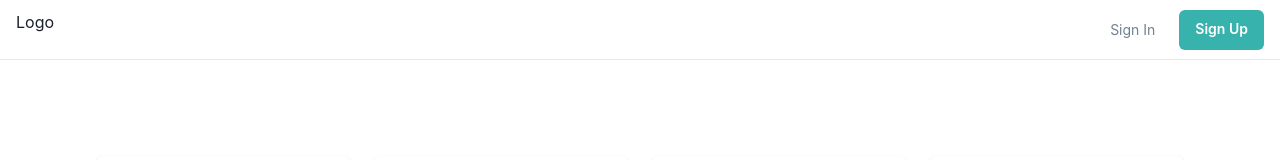
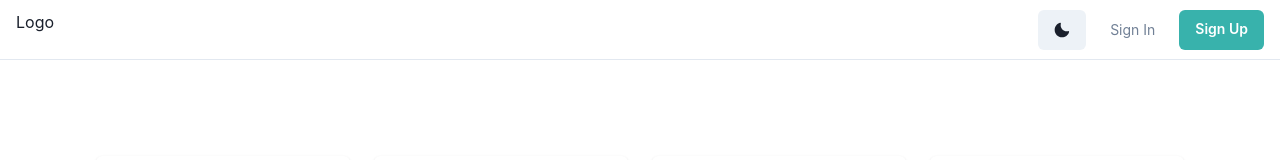
Before and after one commit to Borys-Mch/next-shop, a Next.js app: page / in a window 1280 px wide. Shown: the top 160 px of the page. Built offline with nearby package versions, Linux system fonts and the light colour scheme.

Commit message:
Added button switch darck or light theme

```diff
--- a/components/Layout.js
+++ b/components/Layout.js
@@ -9,9 +9,11 @@ import {
   useColorModeValue,
   useColorMode,
 } from "@chakra-ui/react";
+import { MoonIcon, SunIcon } from "@chakra-ui/icons";
+import Link from "next/link";
 
 const Layout = ({ children }) => {
-  const { toggleColorMode } = useColorMode();
+  const { colorMode, toggleColorMode } = useColorMode();
 
   return (
     <div>
@@ -29,16 +31,20 @@ const Layout = ({ children }) => {
           borderColor={useColorModeValue("gray.200", "gray.900")}
           align={"center"}>
           <Flex flex={{ base: 1 }} justify={{ base: "center", md: "start" }}>
-            <Text
+            <Link
+              href={"/"}
               fontFamily={"heading"}
               color={useColorModeValue("gray.800", "white")}>
               Logo
-            </Text>
+            </Link>
             <Stack
               flex={{ base: 1 }}
               justify={"flex-end"}
               direction={"row"}
               spacing={6}>
+              <Button onClick={toggleColorMode}>
+                {colorMode === "light" ? <MoonIcon /> : <SunIcon />}
+              </Button>
               <Button
                 as={"a"}
                 fontSize={"sm"}
```
